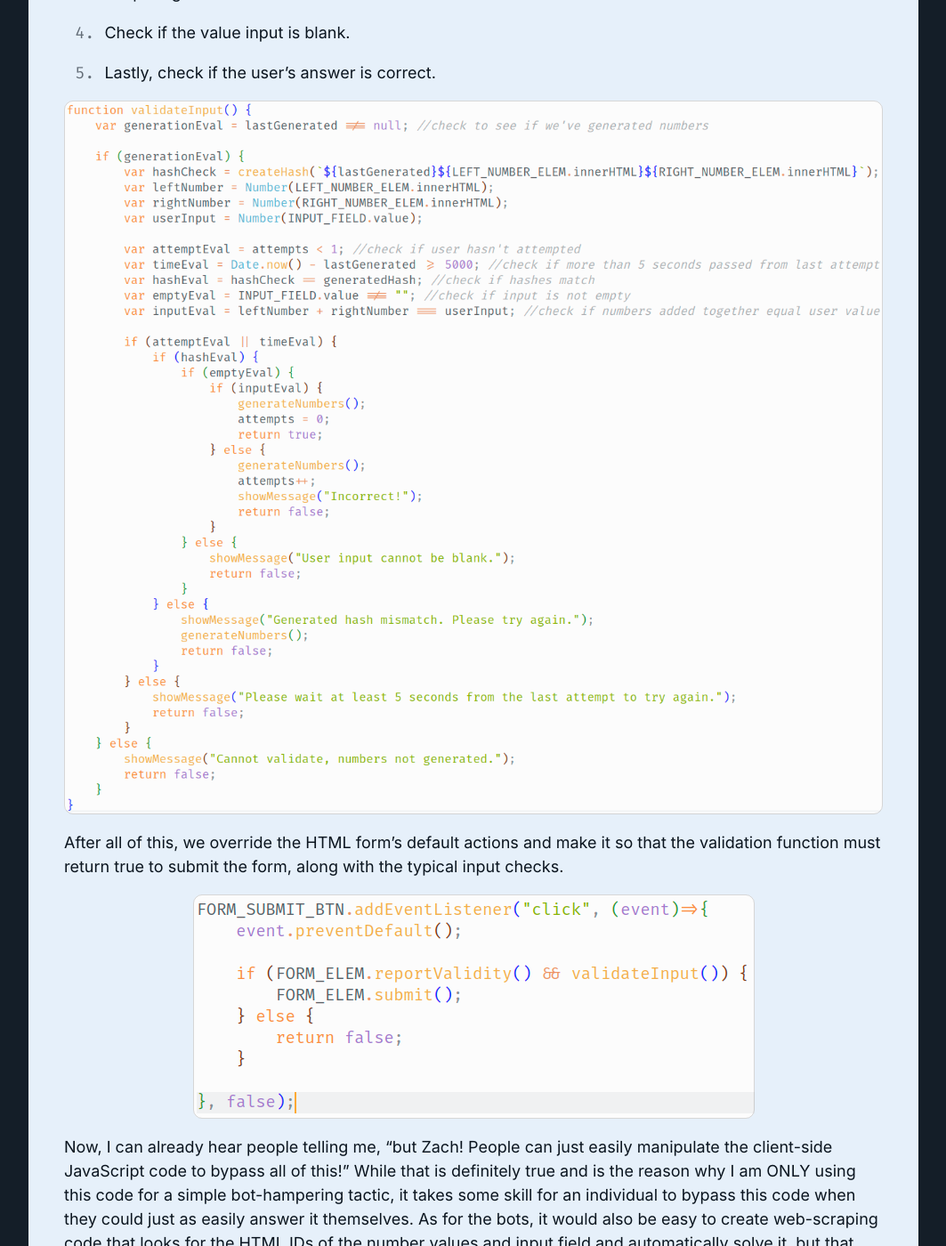
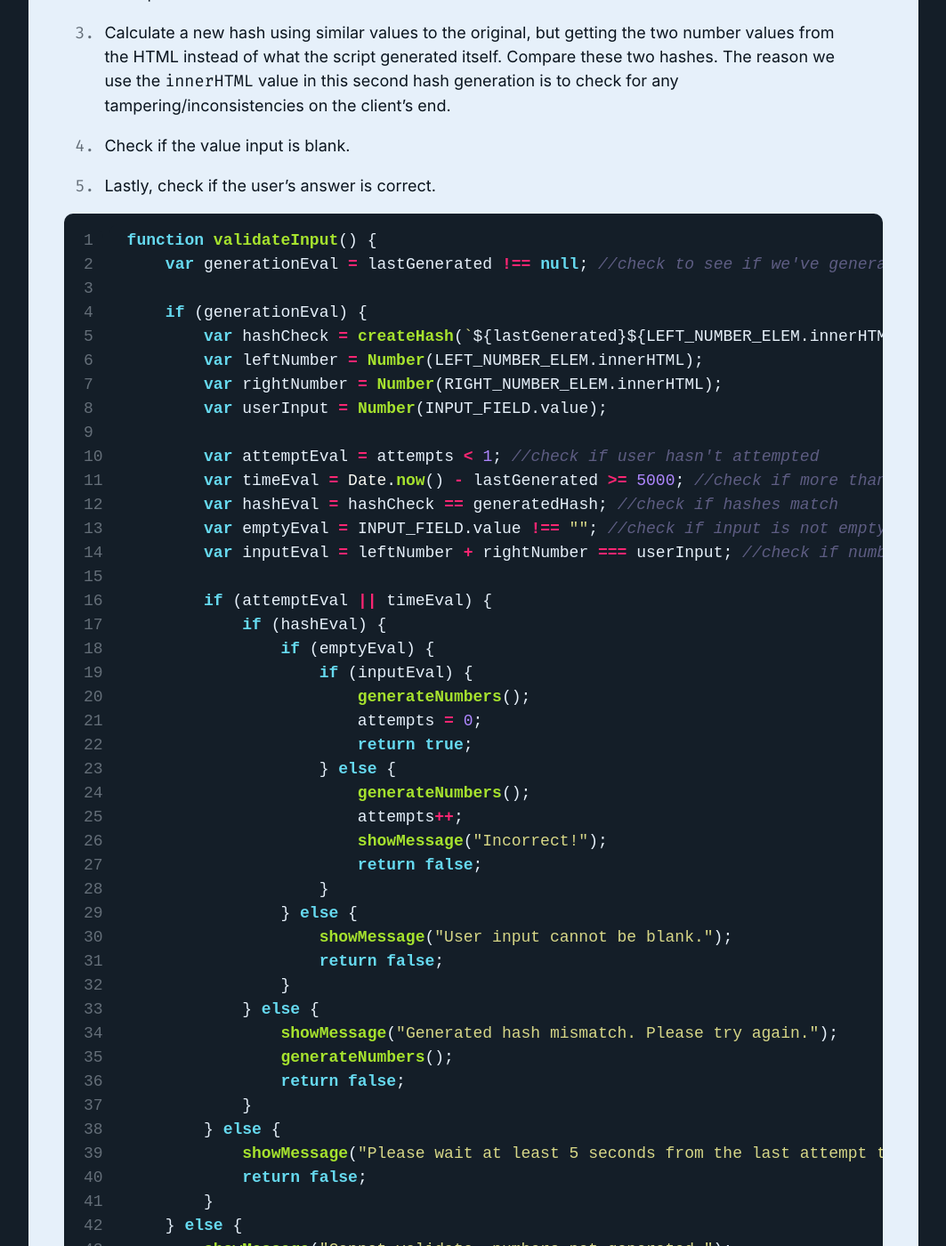
Before and after one commit to zfett/zach.fetters.me, a Jekyll site: the page built from _posts/2024-07-11-how-i-replaced-recaptcha-for-my-contact-page.md, in a window 1280 px wide and 1400 px high, scrolled down 2878 px. Shown: the whole window at 89% size, without its empty margins (108-1171 px from the left). Built offline with Jekyll 4.4.1, drawn with Linux system fonts in a browser that asks for light colours; some of the changed text lies outside the part shown.

Commit message:
Edited 2024-07-11-how-i-replaced-recaptcha-for-my-contact-page in Post

````diff
--- a/_posts/2024-07-11-how-i-replaced-recaptcha-for-my-contact-page.md
+++ b/_posts/2024-07-11-how-i-replaced-recaptcha-for-my-contact-page.md
@@ -24,11 +24,40 @@ I needed to create a system that would be trivially easy for most humans to pass
 
 The code, originally, was simple. Pseudo-randomly (`Math.random()`) generate two numbers, store them in a variable, show them in the user interface. When the user types in a value, check if that value equals the two variables added together. If it doesn't, don't let them submit the form. In my typical fashion, I over-engineered it in the end.
 
-![A screenshot of some JavaScript code. This code is responsible for generating the two number values and displaying them on the form page, as well as generating a simple hash for later validation.](/assets/uploads/screenshot-from-2024-07-10-19-30-29.png)
+```javascript
+function generateNumbers() {
+    var leftNumber = Math.floor(Math.random() * 10 + 1); //1...10
+    var rightNumber = Math.floor(Math.random() * 10 + 1);
+
+    lastGenerated = Date.now();
+
+    LEFT_NUMBER_ELEM.innerHTML = leftNumber;
+    RIGHT_NUMBER_ELEM.innerHTML = rightNumber;
+
+    INPUT_FIELD.value = null;
+
+    generatedHash = createHash(`${lastGenerated}${leftNumber}${rightNumber}`);
+}
+```
 
 Pretty simple, right? Generate two numbers, store the time they were generated, and show these numbers on the contact form. But, what's happening at the bottom? Something about a "hash?" That's right! We're combining the timestamp epoch value and the two number values into a string, then hashing it.
 
-![A screenshot of JavaScript code. This code takes a string and generates a numerical hash. This code was copied from GeeksForGeeks.org.](/assets/uploads/screenshot-from-2024-07-10-19-30-21.png)
+```javascript
+//https://www.geeksforgeeks.org/how-to-create-hash-from-string-in-javascript/
+function createHash(string) {
+    var hash = 0;
+
+    if (string.length == 0) return hash;
+
+    for (var i = 0; i < string.length; i++) {
+        var char = string.charCodeAt(i);
+        hash = ((hash << 5) - hash) + char;
+        hash = hash & hash;
+    }
+
+    return hash;
+}
+```
 
 This code, shamelessly [stolen from GeeksForGeeks.org](https://www.geeksforgeeks.org/how-to-create-hash-from-string-in-javascript/#using-bitwise-xor-operation), takes in a string and, by using a bitwise XOR operation, generates a numerical hash from said string. Similar to how Minecraft converts seed strings to usable numerical values for terrain generation. Our hash works by combining the epoch time of the generation for the number values and those two values into a string. This is, honestly, SEVERELY overkill for a simple verification question, but I'll get to why I'm using hash values later.
 
@@ -40,11 +69,69 @@ Now that we've generated our values and hash, we need to validate the user's inp
 4. Check if the value input is blank.
 5. Lastly, check if the user's answer is correct.
 
-![A screenshot of JavaScript code. A function for checking and validating user input via the math question.](/assets/uploads/screenshot-from-2024-07-10-19-45-16.png)
+```javascript
+function validateInput() {
+    var generationEval = lastGenerated !== null; //check to see if we've generated numbers
+
+    if (generationEval) {
+        var hashCheck = createHash(`${lastGenerated}${LEFT_NUMBER_ELEM.innerHTML}${RIGHT_NUMBER_ELEM.innerHTML}`);
+        var leftNumber = Number(LEFT_NUMBER_ELEM.innerHTML);
+        var rightNumber = Number(RIGHT_NUMBER_ELEM.innerHTML);
+        var userInput = Number(INPUT_FIELD.value);
+
+        var attemptEval = attempts < 1; //check if user hasn't attempted
+        var timeEval = Date.now() - lastGenerated >= 5000; //check if more than 5 seconds passed from last attempt
+        var hashEval = hashCheck == generatedHash; //check if hashes match
+        var emptyEval = INPUT_FIELD.value !== ""; //check if input is not empty
+        var inputEval = leftNumber + rightNumber === userInput; //check if numbers added together equal user value
+
+        if (attemptEval || timeEval) {
+            if (hashEval) {
+                if (emptyEval) {
+                    if (inputEval) {
+                        generateNumbers();
+                        attempts = 0;
+                        return true;
+                    } else {
+                        generateNumbers();
+                        attempts++;
+                        showMessage("Incorrect!");
+                        return false;
+                    }
+                } else {
+                    showMessage("User input cannot be blank.");
+                    return false;
+                }
+            } else {
+                showMessage("Generated hash mismatch. Please try again.");
+                generateNumbers();
+                return false;
+            }
+        } else {
+            showMessage("Please wait at least 5 seconds from the last attempt to try again.");
+            return false;
+        }
+    } else {
+        showMessage("Cannot validate, numbers not generated.");
+        return false;
+    }
+}
+```
 
 After all of this, we override the HTML form's default actions and make it so that the validation function must return true to submit the form, along with the typical input checks.
 
-![A screenshot of JavaScript code. A function that adds an event listener to the form's submit button (and, by extension, the form itself), overriding the usual submission event and allowing for us to run our validation function before submitting.](/assets/uploads/screenshot-from-2024-07-10-20-01-34.png)
+```javascript
+FORM_SUBMIT_BTN.addEventListener("click", (event)=>{
+    event.preventDefault();
+
+    if (FORM_ELEM.reportValidity() && validateInput()) {
+        FORM_ELEM.submit();
+    } else {
+        return false;
+    }
+
+}, false);
+```
 
 Now, I can already hear people telling me, "but Zach! People can just easily manipulate the client-side JavaScript code to bypass all of this!" While that is definitely true and is the reason why I am ONLY using this code for a simple bot-hampering tactic, it takes some skill for an individual to bypass this code when they could just as easily answer it themselves. As for the bots, it would also be easy to create web-scraping code that looks for the HTML IDs of the number values and input field and automatically solve it, but that would require handcrafted code that, to my belief, many scam/spam groups would find not worthwhile for my little ol' website. Plus, it makes for a fun, harmless side project that I had a good time working up and writing about. So, in the end, it doesn't even matter.
 
````
